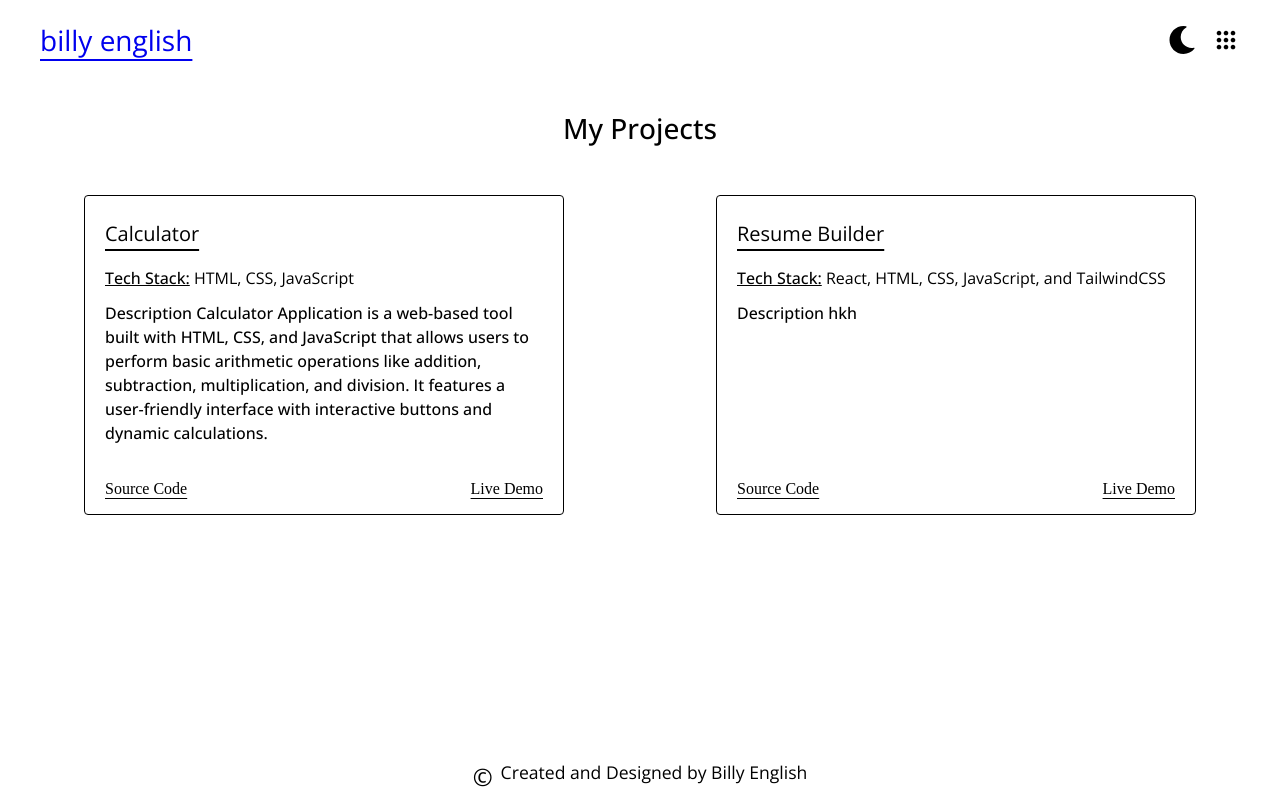
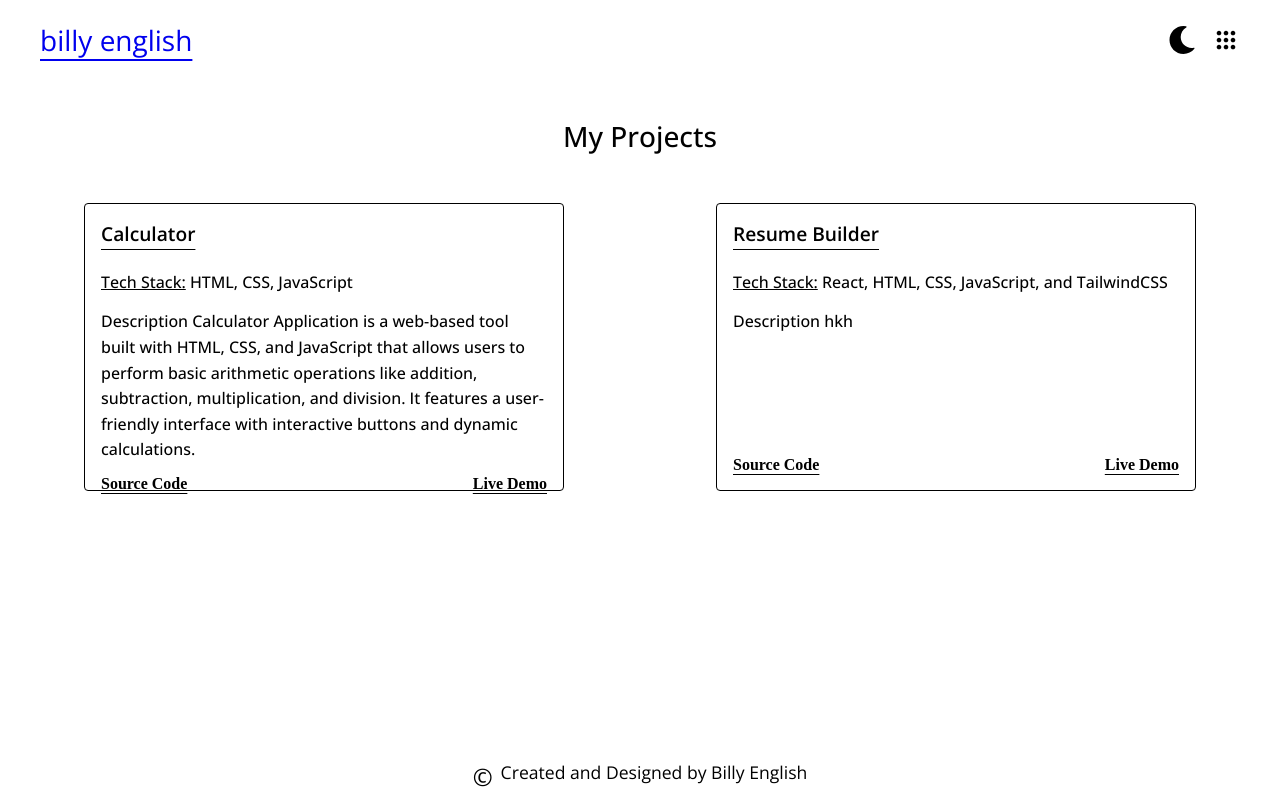
Before and after one commit to billyenglish/billy-portfolio, a React (Vite) app: page /#/projects in a window 1280 px wide. Built offline with nearby package versions, Linux system fonts and the light colour scheme; a web font is replaced by a local one.

Commit message:
Updated adjusted the project card.

```diff
--- a/src/assets/styles/projects.css
+++ b/src/assets/styles/projects.css
@@ -4,7 +4,11 @@
     align-items: center;
     justify-content: center;
     padding: 3rem 0 0 0;
-    gap: 2rem;
+    gap: 1rem;
+}
+
+.project_title {
+    padding: 1rem 0;
 }
 
 #project_container {
@@ -22,17 +26,17 @@
 .project_card {
     border: 1px solid black;
     border-radius: .25rem;
-    height: 20rem;
+    height: 18rem;
     width: min(30rem, 100%);
-    padding: 1rem 1.25rem;
+    padding: .5rem 1rem;
     display: flex;
     flex-direction: column;
     gap: .75rem;
 }
 
 .card_title {
-    font-size: 1.25rem;
-    font-weight: 400;
+    font-size: 1.2rem;
+    font-weight: 600;
     padding: .5rem 0;
     text-decoration: underline;
     text-underline-offset: 8px;
@@ -40,8 +44,9 @@
 
 .card_subtitle {
     font-size: 1rem;
-    font-weight: 400;
+    font-weight: 500;
     line-height: 1.4rem;
+    padding: .25rem 0;
 }
 
 .tech_stack {
@@ -52,27 +57,29 @@
 }
 
 .description {
-    font-size: .7rem;
+    font-size: .6rem;
     font-weight: 500;
+    padding: .1rem 0;
 }
 
 .project_description {
     font-size: 1rem;
     font-weight: 500;
-    line-height: 1.5rem;
+    line-height: 1.6rem;
 }
 
 .project_control_panel {
     display: flex;
     justify-content: space-between;
     margin-top: auto;
+    padding: 0 0 .5rem 0;
 }
 
 .project_button {
     border: none;
     background-color: transparent;
     font-size: 1rem;
-    font-weight: 500;
+    font-weight: 600;
     text-decoration: underline;
     text-underline-offset: 4px;
     cursor: pointer;
```
